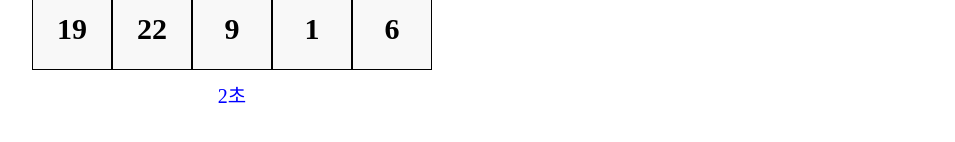
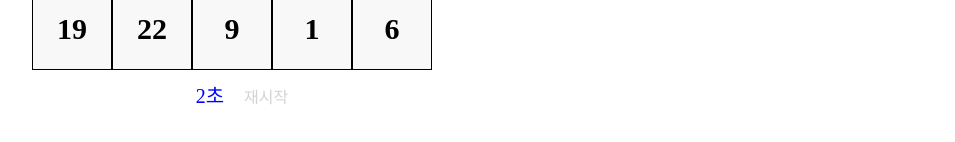
Before and after one commit to pho9902/webGames, a Next.js app: page /onetofifty in a window 1280 px wide. Both pictures are taken after a click on the button "start". Shown: the part 564-706 px from the top of the page, without its empty margins (68-1023 px from the left). Built offline with nearby package versions, Linux system fonts and the light colour scheme.

Commit message:
Add(1to50): 재시작 버튼 구현

```diff
--- a/src/components/OneToFifty/index.tsx
+++ b/src/components/OneToFifty/index.tsx
@@ -6,7 +6,7 @@ import {
   H2,
   Btn,
   TimerContainer,
-  TimerSpan,
+  Restart,
 } from "./style";
 import Timer from "./Timer";
 
@@ -51,6 +51,7 @@ export default function OneToFifty() {
     setNumbers(shuffle(array));
     setCurrent(1);
     setGameFlag(true);
+    setTime(0);
   };
   const endGame = () => {
     setGameFlag(false);
@@ -76,7 +77,12 @@ export default function OneToFifty() {
         </Body>
       )}
       <TimerContainer>
-        {gameFlag && <Timer time={time} setTime={setTime} />}
+        {gameFlag && (
+          <div>
+            <Timer time={time} setTime={setTime} />
+            <Restart onClick={() => setGameFlag(false)}>재시작</Restart>
+          </div>
+        )}
       </TimerContainer>
     </Wrap>
   );
--- a/src/components/OneToFifty/style.ts
+++ b/src/components/OneToFifty/style.ts
@@ -63,3 +63,11 @@ export const TimerSpan = styled.span`
   margin: 12px;
   font-size: 20px;
 `;
+
+export const Restart = styled.span`
+  color: lightgray;
+  cursor: pointer;
+  &:hover {
+    color: black;
+  }
+`;
```
